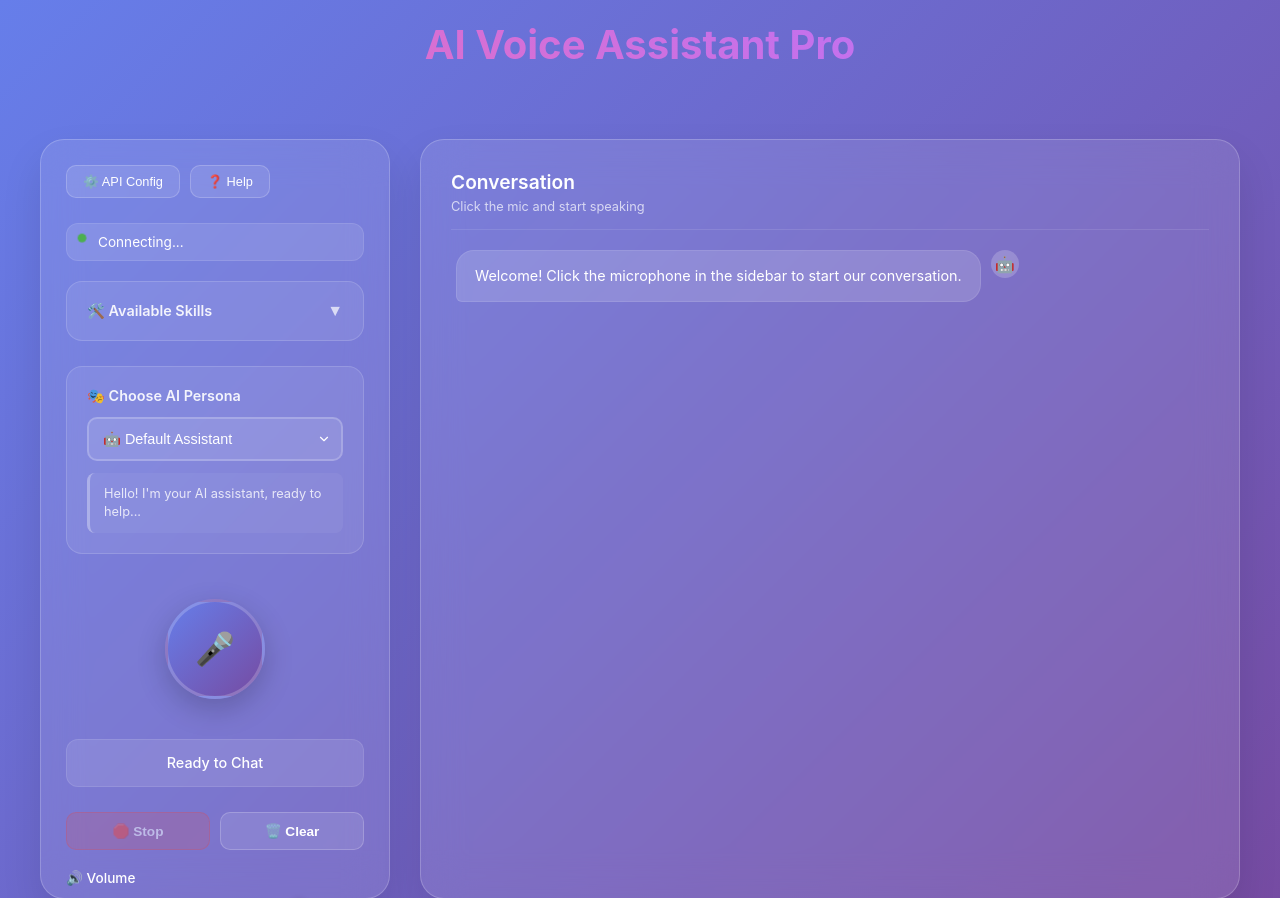
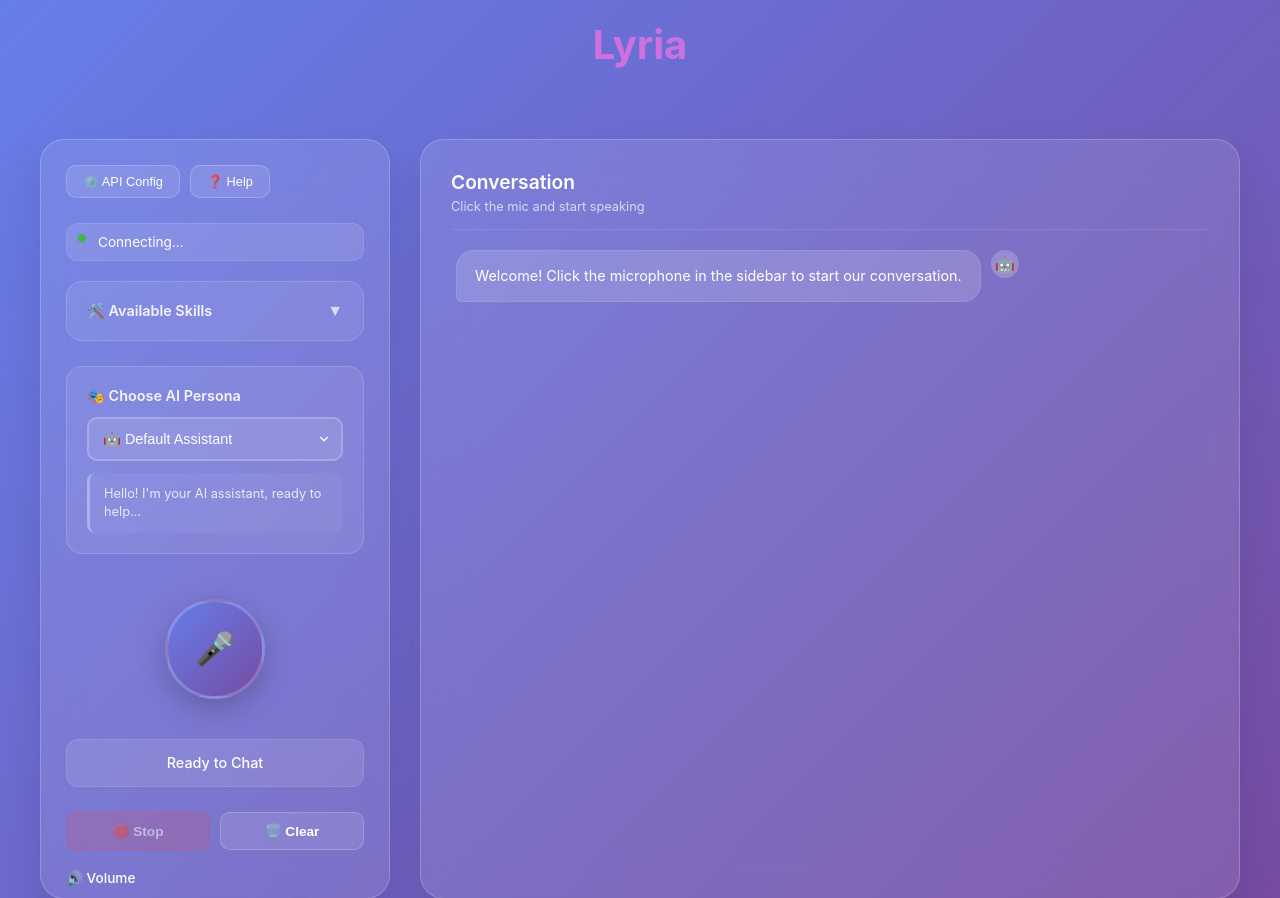
Before and after one commit to varun-sahariya/OIBSIP, a Flask app: page / in a window 1280 px wide. Shown: the top 898 px of the page. Run offline with Flask 3, Linux system fonts and the light colour scheme; some libraries are stand-ins or nearby versions.

Commit message:
Rename project to Lyria

```diff
--- a/templates/index.html
+++ b/templates/index.html
@@ -4,7 +4,7 @@
 <head>
     <meta charset="UTF-8">
     <meta name="viewport" content="width=device-width, initial-scale=1.0">
-    <title>AI Voice Assistant Pro</title>
+    <title>Lyria</title>
     <script src="https://cdnjs.cloudflare.com/ajax/libs/socket.io/4.7.2/socket.io.js"></script>
     <style>
         * {
@@ -439,7 +439,7 @@
 
 <body>
     <div class="container">
-        <h1>AI Voice Assistant Pro</h1>
+        <h1>Lyria</h1>
 
         <div class="sidebar">
             <div class="header-actions">
```
